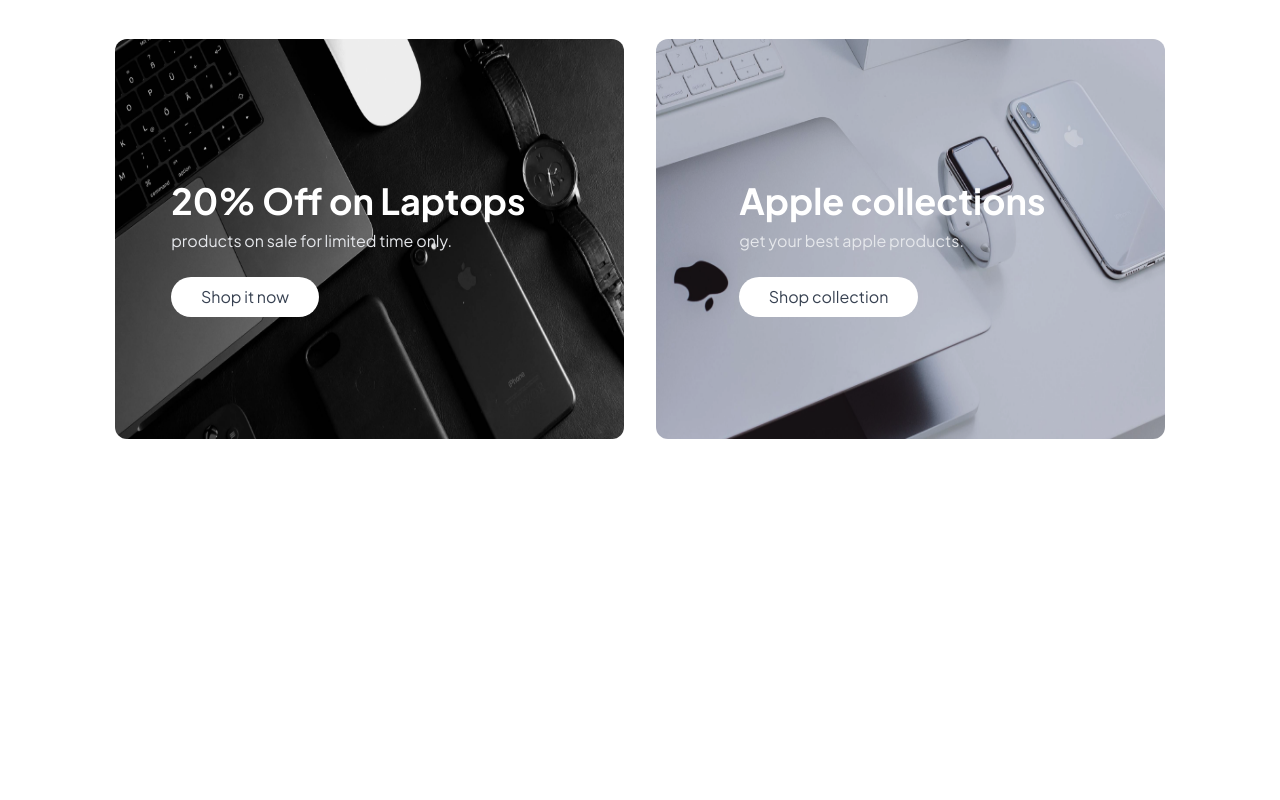
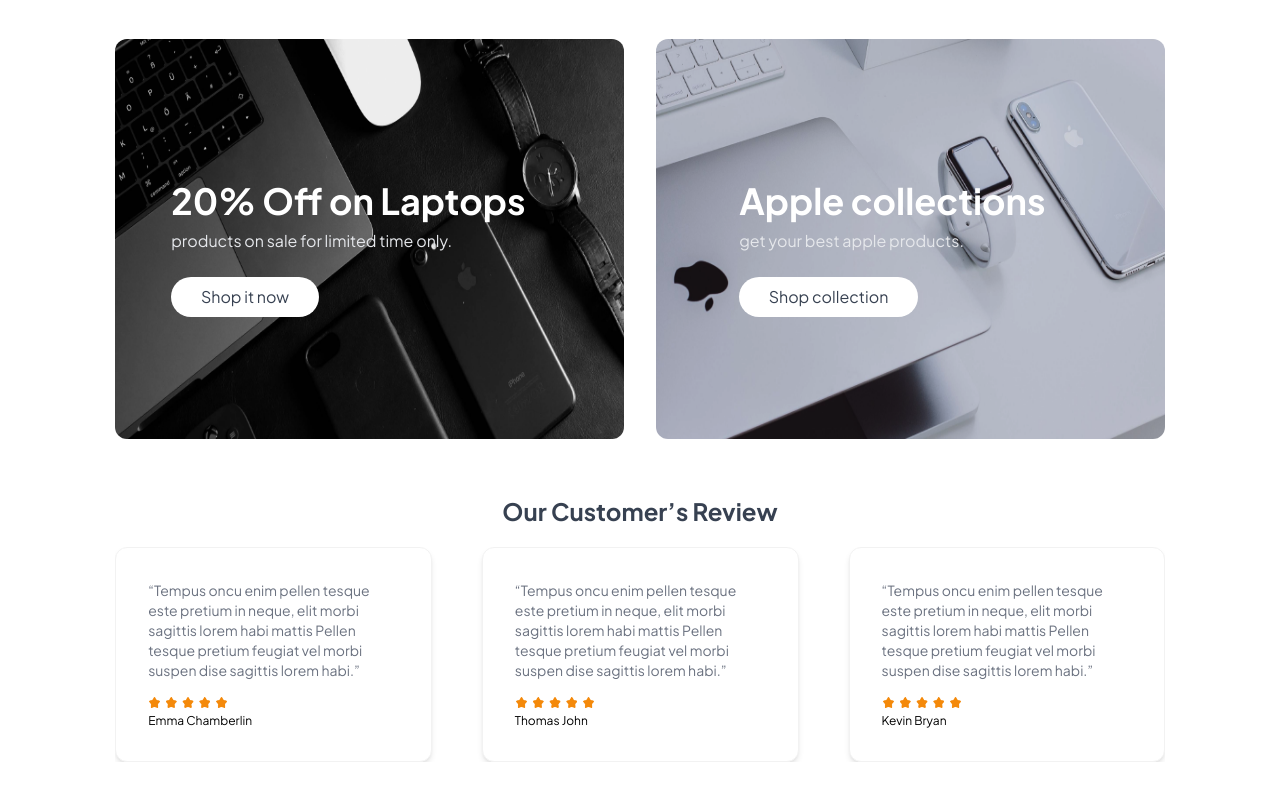
Before and after one commit to Omowunmikamil/BasicStore, a React (Vite) app in the folder frontend/: page / in a window 1280 px wide. Shown: the part 2207-3007 px from the top of the page. Before the commit the page ends 2702 px from the top, so only its background shows below. Built offline with nearby package versions, Linux system fonts and the light colour scheme.

Commit message:
Add Testimonials component to Home page and include star rating asset

```diff
--- a/frontend/src/assets/assets.js
+++ b/frontend/src/assets/assets.js
@@ -39,6 +39,7 @@
 import search from "./search.svg";
 import cart from "./cart.svg";
 import profile from "./profile.svg";
+import stars from "./Stars.png";
 
 // Latest Blog Posts
 import blogImg from "./blog-img-1.png";
@@ -74,6 +75,7 @@
   hero1,
   hero2,
   hero3,
+  stars,
 };
 
 // Shop Categories
--- /dev/null
+++ b/frontend/src/components/Testimonials.jsx
@@ -0,0 +1,61 @@
+import { Swiper, SwiperSlide } from "swiper/react";
+import { Autoplay, Pagination } from "swiper/modules";
+import "swiper/css";
+import "swiper/css/pagination";
+import "swiper/css/autoplay";
+import { assets } from "../assets/assets";
+
+const Testimonials = () => {
+  return (
+    <div className="my-10">
+      <h2>Our Customer’s Review</h2>
+      <Swiper
+        modules={[Pagination, Autoplay]}
+        spaceBetween={50}
+        slidesPerView={3}
+        navigation
+        pagination={{ clickable: true }}
+        loop={true}
+        autoplay={{ delay: 1000, disableOnInteraction: false }}
+      >
+        <div className="flex flex-col md:flex-row justify-between items-center">
+          <SwiperSlide>
+            <div className="flex flex-col justify-center items-start py-8 px-8 bg-white rounded-xl shadow-md border border-tesBorder">
+              <p className="text-sm text-gray-500">
+                “Tempus oncu enim pellen tesque este pretium in neque, elit
+                morbi sagittis lorem habi mattis Pellen tesque pretium feugiat
+                vel morbi suspen dise sagittis lorem habi.”
+              </p>
+              <img src={assets.stars} alt="" className="w-20 pt-4 pb-1" />
+              <p className="text-xs font-cold">Emma Chamberlin</p>
+            </div>
+          </SwiperSlide>
+          <SwiperSlide>
+            <div className="flex flex-col justify-center items-start py-8 px-8 bg-white rounded-xl shadow-md border border-tesBorder">
+              <p className="text-sm text-gray-500">
+                “Tempus oncu enim pellen tesque este pretium in neque, elit
+                morbi sagittis lorem habi mattis Pellen tesque pretium feugiat
+                vel morbi suspen dise sagittis lorem habi.”
+              </p>
+              <img src={assets.stars} alt="" className="w-20 pt-4 pb-1" />
+              <p className="text-xs font-cold">Thomas John</p>
+            </div>
+          </SwiperSlide>
+          <SwiperSlide>
+            <div className="flex flex-col justify-center items-start py-8 px-8 bg-white rounded-xl shadow-md border border-tesBorder">
+              <p className="text-sm text-gray-500">
+                “Tempus oncu enim pellen tesque este pretium in neque, elit
+                morbi sagittis lorem habi mattis Pellen tesque pretium feugiat
+                vel morbi suspen dise sagittis lorem habi.”
+              </p>
+              <img src={assets.stars} alt="" className="w-20 pt-4 pb-1" />
+              <p className="text-xs font-cold">Kevin Bryan</p>
+            </div>
+          </SwiperSlide>
+        </div>
+      </Swiper>
+    </div>
+  );
+};
+
+export default Testimonials;
--- a/frontend/src/pages/Home.jsx
+++ b/frontend/src/pages/Home.jsx
@@ -2,6 +2,7 @@
 import BestSeller from "../components/BestSeller";
 import Hero from "../components/Hero";
 import ShopCategory from "../components/ShopCategory";
+import Testimonials from "../components/Testimonials";
 
 const Home = () => {
   return (
@@ -10,6 +11,7 @@
       <ShopCategory />
       <BestSeller />
       <Banners />
+      <Testimonials />
     </div>
   );
 };
--- a/frontend/tailwind.config.js
+++ b/frontend/tailwind.config.js
@@ -8,6 +8,7 @@
         orange: "#F4890A",
         bestBg: "#F6F6F6",
         bestBorder: "#E8E8E8",
+        tesBorder: "#f2f2f2",
       },
 
       backgroundImage: {
```
Also changed, not shown: frontend/src/assets/Stars.png (added).
